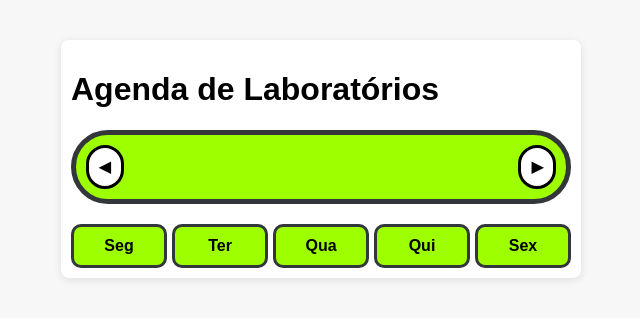
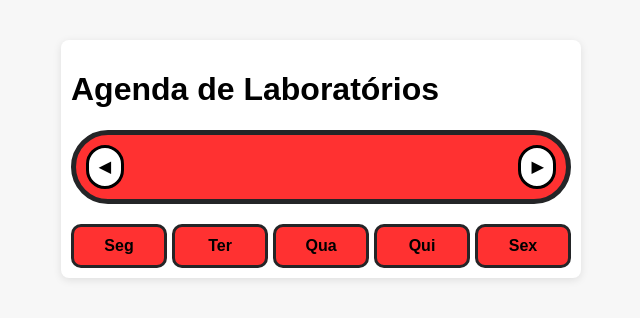
Before and after one commit to cocmorumbi/Agenda-online, a website: page public/index.html in a window 1280 px wide. Shown: the whole page, without its empty margins (319-959 px from the left). Drawn offline with Linux system fonts and the light colour scheme; no server answers.

Commit message:
mudança de cor

```diff
--- a/public/script.js
+++ b/public/script.js
@@ -11,8 +11,7 @@ const locationSelect = document.getElementById('location');
 
 const horariosFixos = [
   "07:10/08:00", "08:00/08:50", "09:20/10:10", "10:10/11:00", "11:00/11:50",
-  "11:50/12:40", "13:10/14:00", "14:00/14:50", "14:50/15:40",
-  "16:10/17:00"
+  "11:50/12:40", "13:10/14:00", "14:00/14:50", "14:50/15:40", "16:10/17:00"
 ];
 
 let currentDate = new Date();
--- a/public/style.css
+++ b/public/style.css
@@ -27,10 +27,10 @@ body {
   justify-content: space-between;
   align-items: center;
 
-  border: 5px solid #33363b;
+  border: 5px solid #242527;
   border-radius: 50px;
   padding: 10px;
-  background: rgb(157, 255, 0);
+  background: #ff3131;
 }
 
 .header button {
@@ -71,8 +71,8 @@ body {
   font-weight: bold;
   text-align: center;
   padding: 10px 0;
-  border: 3px solid #33363b;
-  background: rgb(157, 255, 0);
+  border: 3px solid #242527;
+  background: #ff3131;
   border-radius: 10px;
   box-sizing: border-box;
   max-width: 100%;
@@ -86,7 +86,7 @@ body {
   border-radius: 4px;
   cursor: pointer;
   min-height: 60px;
-  border: 3px solid #33363b;
+  border: 3px solid #242527;
   border-radius: 10px;
 }
 
```
